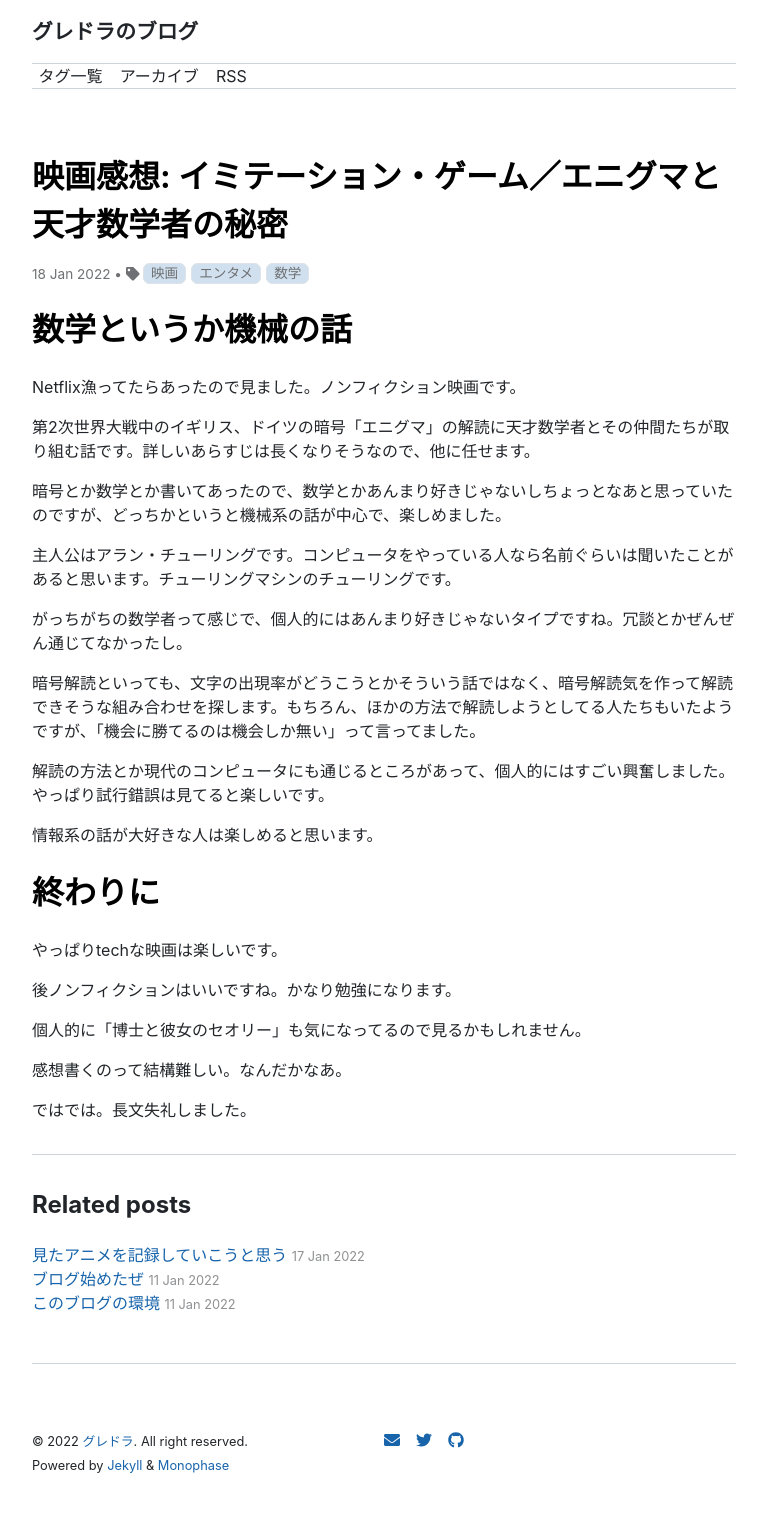
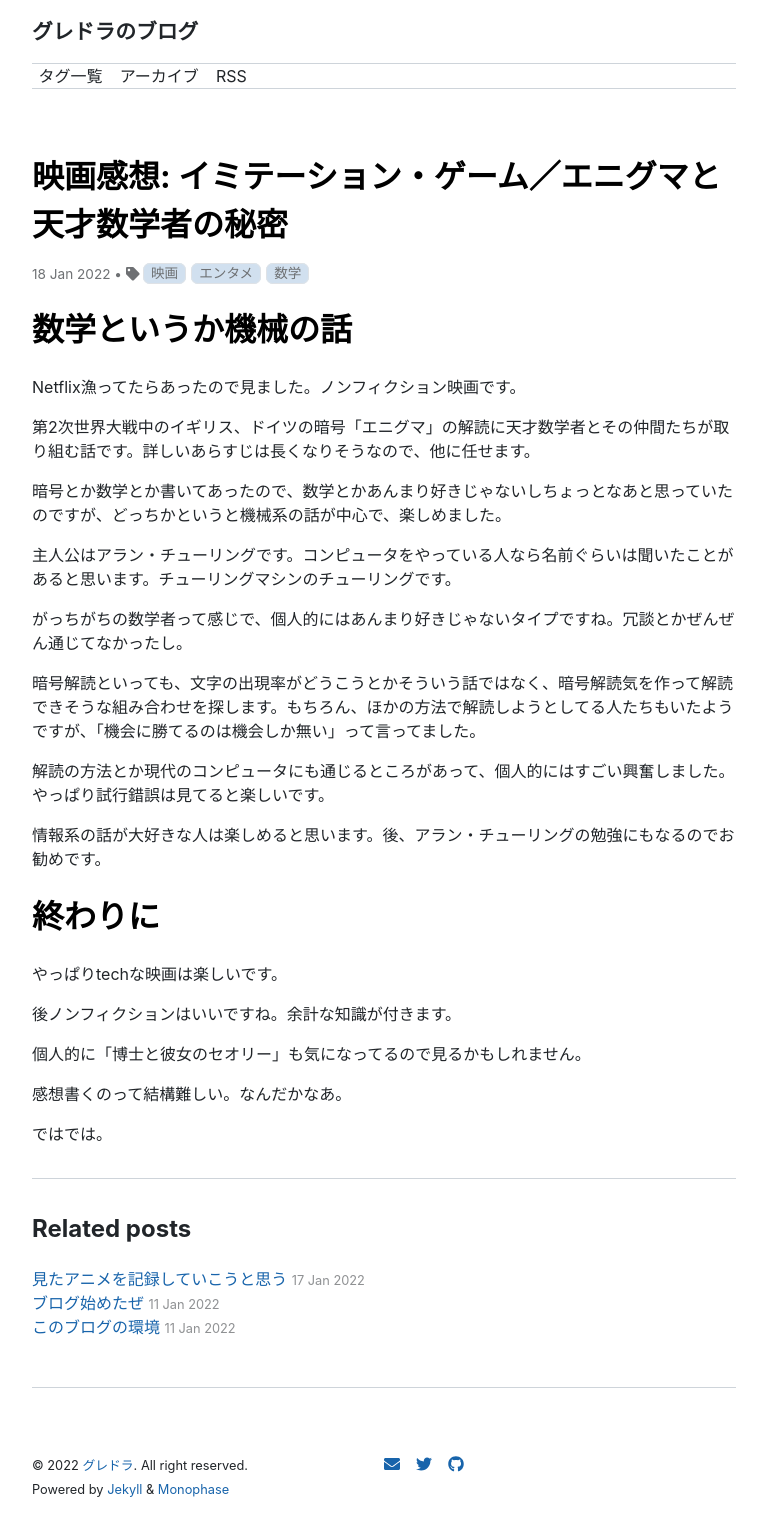
Before and after one commit to guredora403/guredora403.github.io, a Jekyll site: the page built from _posts/2022-01-18-thoughts-of-The-Imitation-Game.md, in a window 1280 px wide. Shown: the whole page, without its empty margins (256-1023 px from the left). Built offline with Jekyll 4.4.1, drawn with Linux system fonts in a browser that asks for light colours; nearby versions of some CDN libraries; before the commit the page ends 1492 px from its top, so only the background shows below that.

Commit message:
update article

```diff
--- a/_posts/2022-01-18-thoughts-of-The-Imitation-Game.md
+++ b/_posts/2022-01-18-thoughts-of-The-Imitation-Game.md
@@ -23,15 +23,15 @@ Netflix漁ってたらあったので見ました。ノンフィクション映
 解読の方法とか現代のコンピュータにも通じるところがあって、個人的にはすごい興奮しました。
 やっぱり試行錯誤は見てると楽しいです。
 
-情報系の話が大好きな人は楽しめると思います。
+情報系の話が大好きな人は楽しめると思います。後、アラン・チューリングの勉強にもなるのでお勧めです。
 
 # 終わりに
 やっぱりtechな映画は楽しいです。
 
-後ノンフィクションはいいですね。かなり勉強になります。
+後ノンフィクションはいいですね。余計な知識が付きます。
 
 個人的に「博士と彼女のセオリー」も気になってるので見るかもしれません。
 
 感想書くのって結構難しい。なんだかなあ。
 
-ではでは。長文失礼しました。
+ではでは。
```
